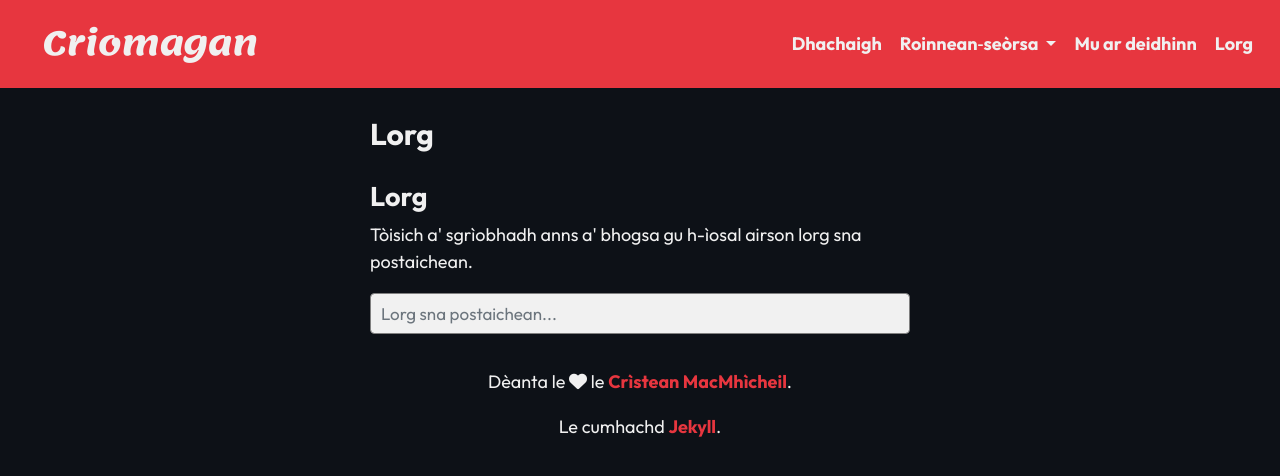
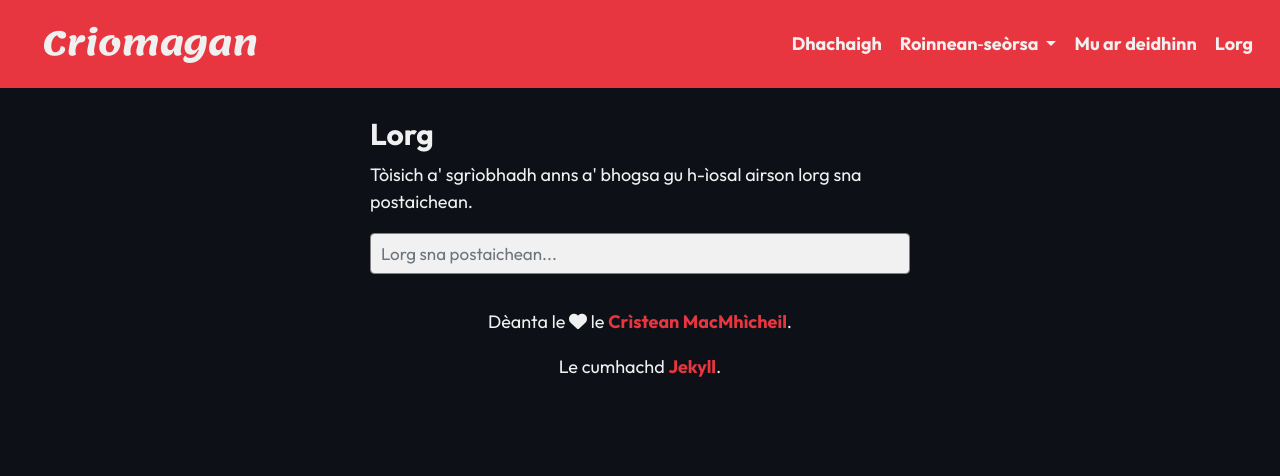
Before and after one commit to angeidheal/angeidheal.github.io, a Jekyll site: the page built from search.html, in a window 1280 px wide. Shown: the top 476 px of the page. Built offline with Jekyll 4.4.1, drawn with Linux system fonts in a browser that asks for light colours; nearby versions of some CDN libraries.

Commit message:
Update search.html

```diff
--- a/search.html
+++ b/search.html
@@ -3,9 +3,6 @@ layout: page
 title: Lorg
 permalink: /lorg/
 ---
-
-
-<h2>Lorg</h2>
 
 <p>Tòisich a' sgrìobhadh anns a' bhogsa gu h-ìosal airson lorg sna postaichean.</p>
 
```
